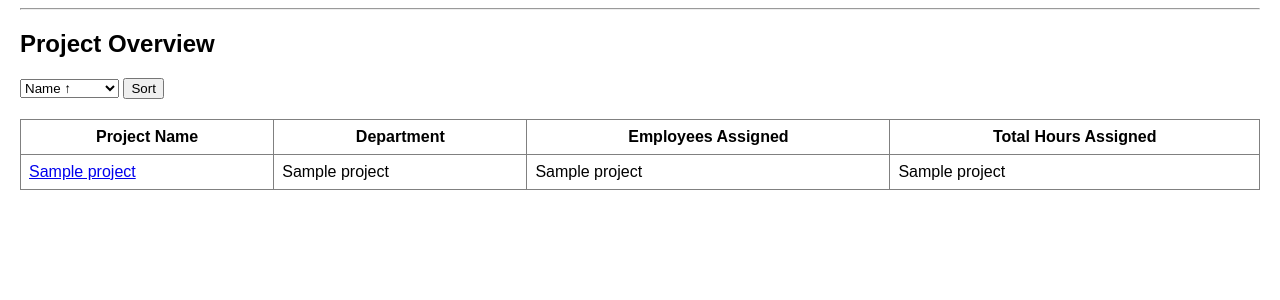
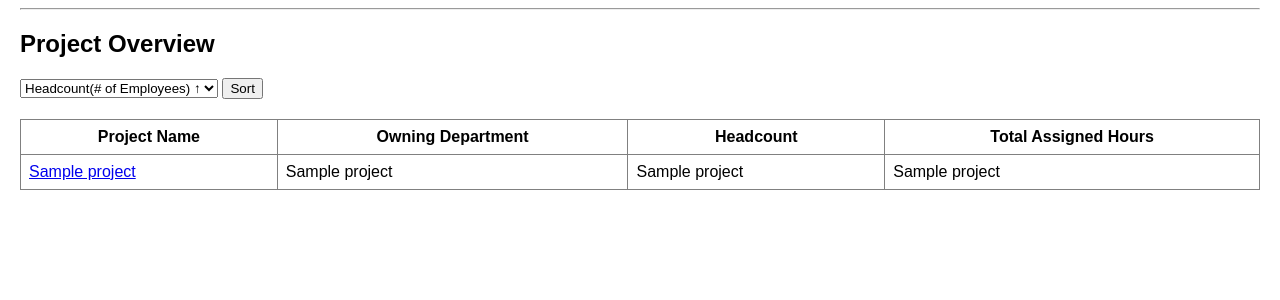
Before and after one commit to DMcGuireCIS/CIS3530_A4b_Project, a Flask app: template templates/projects.html in a window 1280 px wide. Shown: the part 38-338 px from the top of the page. Run offline with Flask 3, Linux system fonts and the light colour scheme; the template is opened without the code that fills it: most values are stand-ins (such as "Sample title", 1, 10 or a date in 2020); some libraries are stand-ins or nearby versions.

Commit message:
Updates to information presented, ensuring tables update

```diff
--- a/app.py
+++ b/app.py
@@ -212,8 +212,6 @@ def projects():
     # Sorting options
     sort = request.args.get("sort", "name_asc")
     sort_options = {
-        "name_asc": "p.Pname ASC",
-        "name_desc": "p.Pname DESC",
         "headcount_asc": "headcount ASC",
         "headcount_desc": "headcount DESC",
         "hours_asc": "total_hours ASC",
--- a/templates/projects.html
+++ b/templates/projects.html
@@ -5,10 +5,8 @@
 
 <form method="GET">
     <select name="sort">
-        <option value="name_asc"  {% if sort=='name_asc' %}selected{% endif %}>Name ↑</option>
-        <option value="name_desc" {% if sort=='name_desc' %}selected{% endif %}>Name ↓</option>
-        <option value="headcount_asc"  {% if sort=='headcount_asc' %}selected{% endif %}>Employees ↑</option>
-        <option value="headcount_desc" {% if sort=='headcount_desc' %}selected{% endif %}>Employees ↓</option>
+        <option value="headcount_asc"  {% if sort=='headcount_asc' %}selected{% endif %}>Headcount(# of Employees) ↑</option>
+        <option value="headcount_desc" {% if sort=='headcount_desc' %}selected{% endif %}>Headcount(# of Employees) ↓</option>
         <option value="hours_asc" {% if sort=='hours_asc' %}selected{% endif %}>Hours ↑</option>
         <option value="hours_desc" {% if sort=='hours_desc' %}selected{% endif %}>Hours ↓</option>
     </select>
@@ -19,9 +17,9 @@
 <table border="1">
 <tr>
     <th>Project Name</th>
-    <th>Department</th>
-    <th>Employees Assigned</th>
-    <th>Total Hours Assigned</th>
+    <th>Owning Department</th>
+    <th>Headcount</th>
+    <th>Total Assigned Hours</th>
 </tr>
 
 {% for p in projects %}
@@ -32,9 +30,9 @@
       </a>
     </td>
 
-    <td>{{ p[1] }}</td>
     <td>{{ p[2] }}</td>
     <td>{{ p[3] }}</td>
+    <td>{{ p[4] }}</td>
 </tr>
 {% endfor %}
 
```
